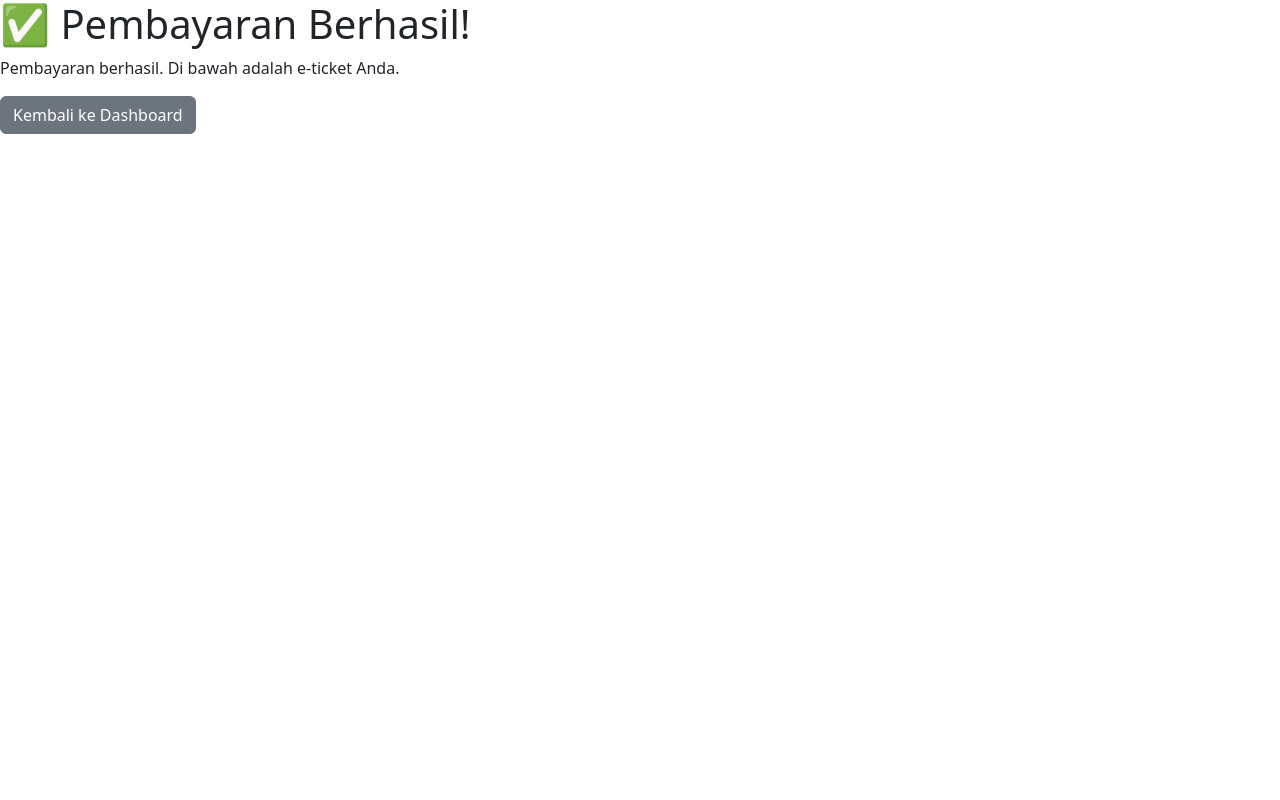
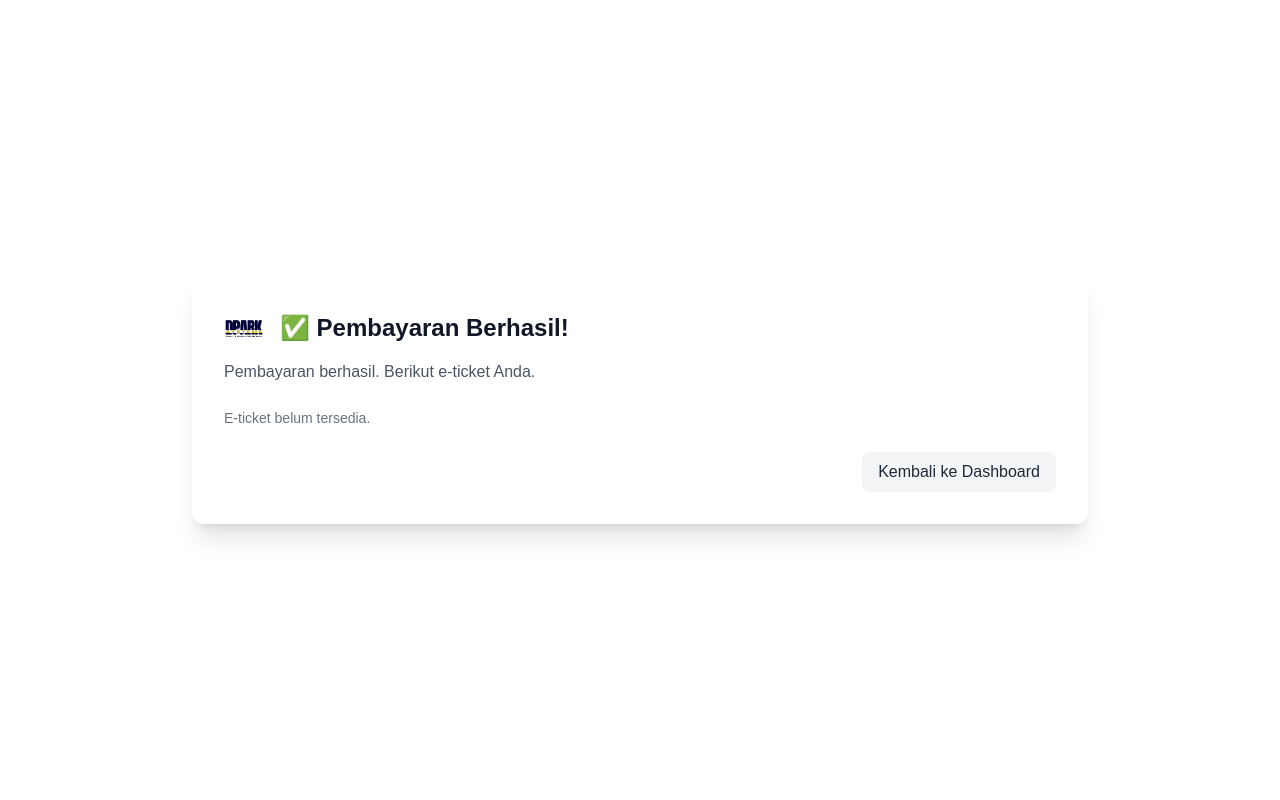
Before and after one commit to Naysith/DPARK_SYSTEMS, a Flask app: template app/templates/pembayaran/success.html in a window 1280 px wide. Run offline with Flask 3, Linux system fonts and the light colour scheme; the template is opened without the code that fills it, so the values that code supplies are empty; style sheets or scripts are compiled from the project's sources.

Commit message:
fixed pembayaran template and added new UI

```diff
--- a/app/templates/pembayaran/success.html
+++ b/app/templates/pembayaran/success.html
@@ -1,56 +1,114 @@
 <!DOCTYPE html>
-<html lang="en">
+<html lang="id">
 <head>
   <meta charset="UTF-8">
   <title>Pembayaran Berhasil</title>
-    <link href="https://cdn.jsdelivr.net/npm/bootstrap@5.3.3/dist/css/bootstrap.min.css" rel="stylesheet">
+  <meta name="viewport" content="width=device-width, initial-scale=1.0">
+  <link rel="stylesheet" href="{{ url_for('static', filename='src/css/input.css') }}">
+  <link rel="stylesheet" href="{{ url_for('static', filename='src/css/output.css') }}">
 </head>
-<body>
-    <h1>✅ Pembayaran Berhasil!</h1>
-        <p>Pembayaran berhasil. Di bawah adalah e-ticket Anda.</p>
+<body class="min-h-screen bg-white poppins-regular flex items-center justify-center p-6">
+
+  <div class="w-full max-w-4xl bg-white shadow-xl rounded-xl overflow-hidden">
+    <div class="p-6 md:p-8">
+      <div class="flex items-center gap-4">
+        <img src="{{ url_for('static', filename='src/images/logo-brand.png') }}" alt="logo" class="h-10">
+        <h1 class="text-2xl font-bold text-gray-900">✅ Pembayaran Berhasil!</h1>
+      </div>
+
+      <p class="mt-3 text-gray-600">Pembayaran berhasil. Berikut e-ticket Anda.</p>
+
       {% if pdf_file %}
-            <p><a href="{{ pdf_file }}" target="_blank">📥 Download PDF Tiket</a></p>
-            <div style="margin-top:1rem;">
-                <iframe src="{{ pdf_file }}" width="100%" height="600px"></iframe>
+      <div class="mt-6 flex flex-col md:flex-row gap-4 items-start">
+        <a href="{{ pdf_file }}" target="_blank"
+           class="inline-flex items-center gap-2 px-4 py-2 bg-[#00013E] text-white rounded-lg hover:bg-[#030452']">
+          📥 Download PDF Tiket
+        </a>
+        <a href="{{ pdf_file }}" target="_blank" download
+           class="inline-flex items-center gap-2 px-4 py-2 bg-gray-100 text-gray-800 rounded-lg hover:bg-gray-200">
+          🔗 Buka di Tab Baru
+        </a>
       </div>
+
+      <div class="mt-6 border rounded overflow-hidden">
+        <iframe src="{{ pdf_file }}" class="w-full h-[640px]"></iframe>
+      </div>
+      {% else %}
+      <div class="mt-6 text-sm text-gray-500">E-ticket belum tersedia.</div>
       {% endif %}
 
+      <div class="mt-6 flex items-center justify-between gap-4">
+        <div class="flex items-center gap-3">
+          {% if sending %}
+            <span class="inline-flex items-center gap-2 px-3 py-1 bg-blue-50 text-blue-700 rounded">
+              📨 Email sedang dikirim...
+            </span>
+          {% endif %}
+        </div>
+
+        <div class="flex items-center gap-3">
           {% if id_pembayaran %}
-                <!-- Trigger modal -->
-                <button type="button" class="btn btn-primary" data-bs-toggle="modal" data-bs-target="#confirmSendModal">
+            <button id="open-send-modal"
+                    class="px-4 py-2 bg-green-600 text-white rounded-lg hover:bg-green-700">
               Kirim tiket ke email saya
             </button>
+          {% endif %}
 
-                <!-- Confirmation Modal -->
-                <div class="modal fade" id="confirmSendModal" tabindex="-1" aria-labelledby="confirmSendModalLabel" aria-hidden="true">
-                    <div class="modal-dialog">
-                        <div class="modal-content">
-                            <div class="modal-header">
-                                <h5 class="modal-title" id="confirmSendModalLabel">Konfirmasi Pengiriman</h5>
-                                <button type="button" class="btn-close" data-bs-dismiss="modal" aria-label="Close"></button>
+          <a href="{{ url_for('user_bp.user_dashboard') }}"
+             class="px-4 py-2 bg-gray-100 text-gray-800 rounded-lg hover:bg-gray-200">
+            Kembali ke Dashboard
+          </a>
         </div>
-                            <div class="modal-body">
-                                Apakah Anda yakin ingin mengirim tiket ke email Anda sekarang?
       </div>
-                            <div class="modal-footer">
-                                <button type="button" class="btn btn-secondary" data-bs-dismiss="modal">Batal</button>
+    </div>
+  </div>
+
+  <!-- Modal (Tailwind) -->
+  <div id="sendModal" class="fixed inset-0 z-50 hidden items-center justify-center">
+    <div class="absolute inset-0 bg-black/50" id="sendModalOverlay"></div>
+    <div class="bg-white rounded-lg shadow-lg w-full max-w-lg z-10 overflow-hidden">
+      <div class="px-6 py-4 border-b flex justify-between items-center">
+        <h3 class="text-lg font-semibold">Konfirmasi Pengiriman</h3>
+        <button id="closeSendModal" class="text-gray-600 hover:text-gray-900 text-2xl leading-none">&times;</button>
+      </div>
+      <div class="p-6">
+        <p class="text-gray-700 mb-4">Apakah Anda yakin ingin mengirim tiket ke email Anda sekarang?</p>
+        <div class="flex justify-end gap-3">
+          <button id="cancelSend" class="px-4 py-2 bg-gray-200 rounded">Batal</button>
+
           <form id="sendEmailForm" method="POST" action="{{ url_for('reservasi_bp.pembayaran_send_email', id_pembayaran=id_pembayaran) }}">
-                                    <button type="submit" class="btn btn-primary">Ya, kirim</button>
+            <button type="submit" class="px-4 py-2 bg-blue-600 text-white rounded hover:bg-blue-700">Ya, kirim</button>
           </form>
         </div>
       </div>
     </div>
   </div>
-                    {% endif %}
 
-                {% if sending %}
-                    <div class="alert alert-info mt-3">Email sedang dikirim. Anda akan menerimanya sebentar lagi.</div>
-                {% endif %}
+<script>
+  // Simple modal show/hide
+  (function(){
+    const openBtn = document.getElementById('open-send-modal');
+    const modal = document.getElementById('sendModal');
+    const overlay = document.getElementById('sendModalOverlay');
+    const closeBtn = document.getElementById('closeSendModal');
+    const cancelBtn = document.getElementById('cancelSend');
 
-            <p>
-                <a href="{{ url_for('user_bp.user_dashboard') }}" class="btn btn-secondary">Kembali ke Dashboard</a>
-            </p>
+    function showModal() {
+      if (!modal) return;
+      modal.classList.remove('hidden');
+      modal.style.display = 'flex';
+    }
+    function hideModal() {
+      if (!modal) return;
+      modal.classList.add('hidden');
+      modal.style.display = 'none';
+    }
 
-            <script src="https://cdn.jsdelivr.net/npm/bootstrap@5.3.3/dist/js/bootstrap.bundle.min.js"></script>
+    if (openBtn) openBtn.addEventListener('click', showModal);
+    if (overlay) overlay.addEventListener('click', hideModal);
+    if (closeBtn) closeBtn.addEventListener('click', hideModal);
+    if (cancelBtn) cancelBtn.addEventListener('click', hideModal);
+  })();
+</script>
 </body>
 </html>
```
Also changed, not shown: app/templates/pembayaran/form.html (+74 -17 lines), 1 other file. Lines whose indentation alone changed are shown as unchanged.
